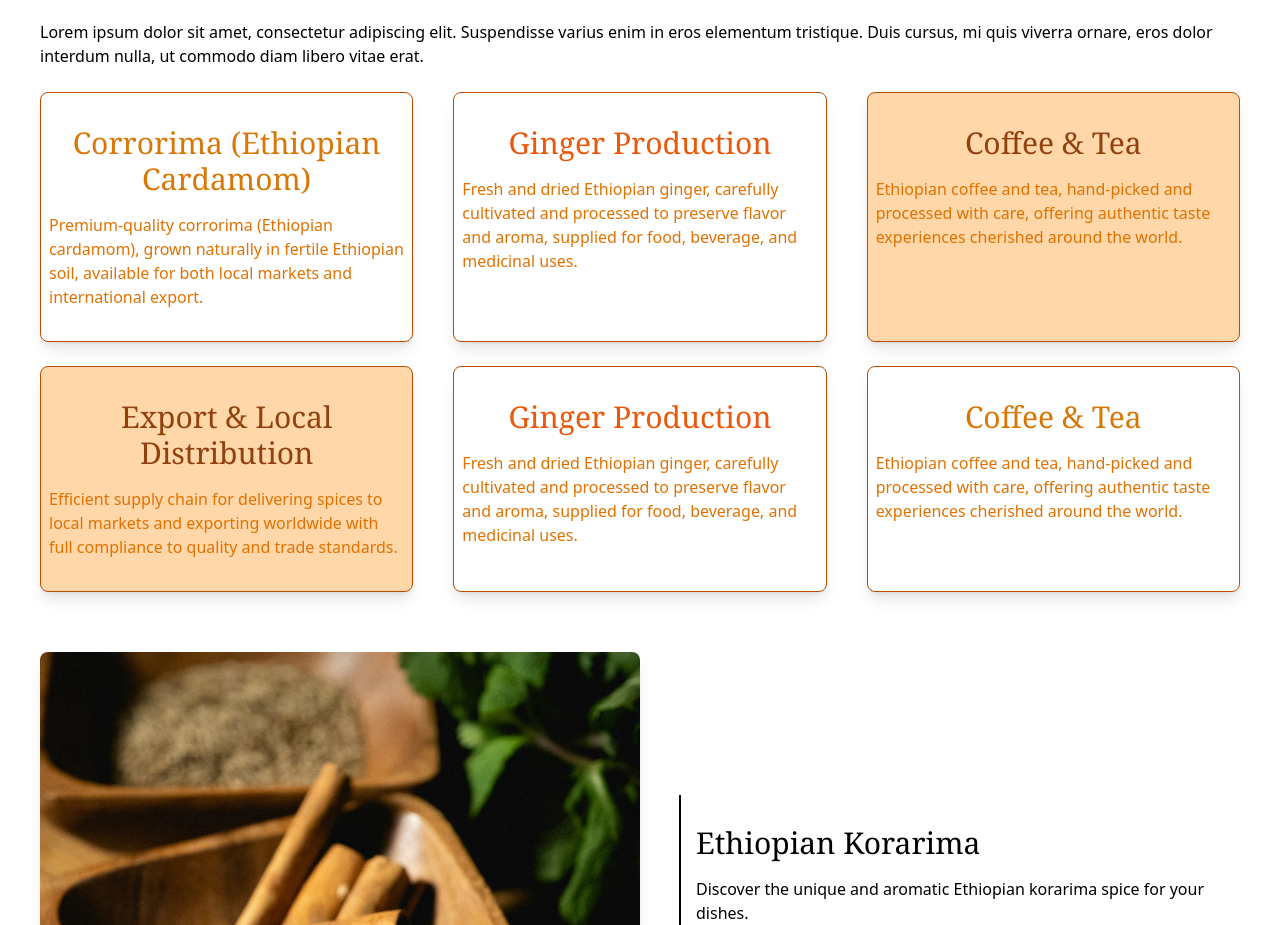
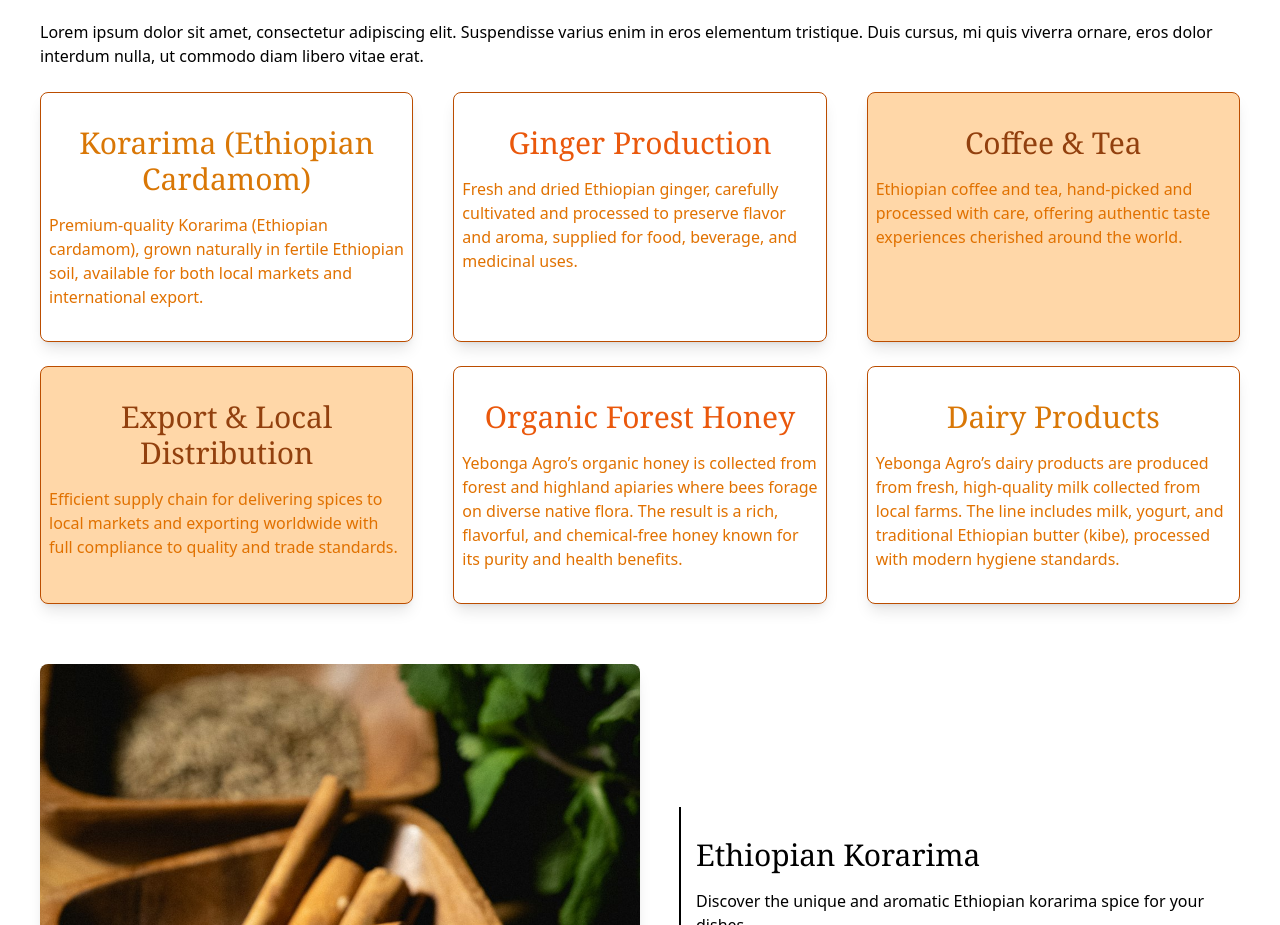
Before and after one commit to yemichael13/bonga_agro, a React (Vite) app: page / in a window 1280 px wide. Shown: the part 2094-3019 px from the top of the page. Built offline with nearby package versions, Linux system fonts and the light colour scheme.

Commit message:
update on products section

```diff
--- a/src/App.jsx
+++ b/src/App.jsx
@@ -226,8 +226,8 @@
                 <div>
                   <div className="grid grid-cols-1 md:grid-cols-3 gap-10 my-6 ">
                     {[{
-                      title: "Corrorima (Ethiopian Cardamom)",
-                      desc: "Premium-quality corrorima (Ethiopian cardamom), grown naturally in fertile Ethiopian soil, available for both local markets and international export.",
+                      title: "Korarima (Ethiopian Cardamom)",
+                      desc: "Premium-quality Korarima (Ethiopian cardamom), grown naturally in fertile Ethiopian soil, available for both local markets and international export.",
                       className: "px-2 md:py-8 py-4 border-1 border-amber-700 bg-white rounded-lg shadow-lg",
                       color: '#d97706'
                     }, {
@@ -261,13 +261,13 @@
                       className: "px-2 md:py-8 py-4 border-1 border-amber-700 bg-orange-200 rounded-lg shadow-lg",
                       color: '#92400e'
                     }, {
-                      title: "Ginger Production",
-                      desc: "Fresh and dried Ethiopian ginger, carefully cultivated and processed to preserve flavor and aroma, supplied for food, beverage, and medicinal uses.",
+                      title: "Organic Forest Honey",
+                      desc: "Yebonga Agro’s organic honey is collected from forest and highland apiaries where bees forage on diverse native flora. The result is a rich, flavorful, and chemical-free honey known for its purity and health benefits.",
                       className: "px-2 md:py-8 py-4 border-1 border-amber-700 bg-white rounded-lg shadow-lg",
                       color: '#ea580c'
                     }, {
-                      title: "Coffee & Tea",
-                      desc: "Ethiopian coffee and tea, hand-picked and processed with care, offering authentic taste experiences cherished around the world.",
+                      title: "Dairy Products",
+                      desc: "Yebonga Agro’s dairy products are produced from fresh, high-quality milk collected from local farms. The line includes milk, yogurt, and traditional Ethiopian butter (kibe), processed with modern hygiene standards.",
                       className: "px-2 md:py-8 py-4 border-1 border-amber-700 bg-white rounded-lg shadow-lg",
                       color: '#d97706'
                     }].map((card, idx) => (
```
